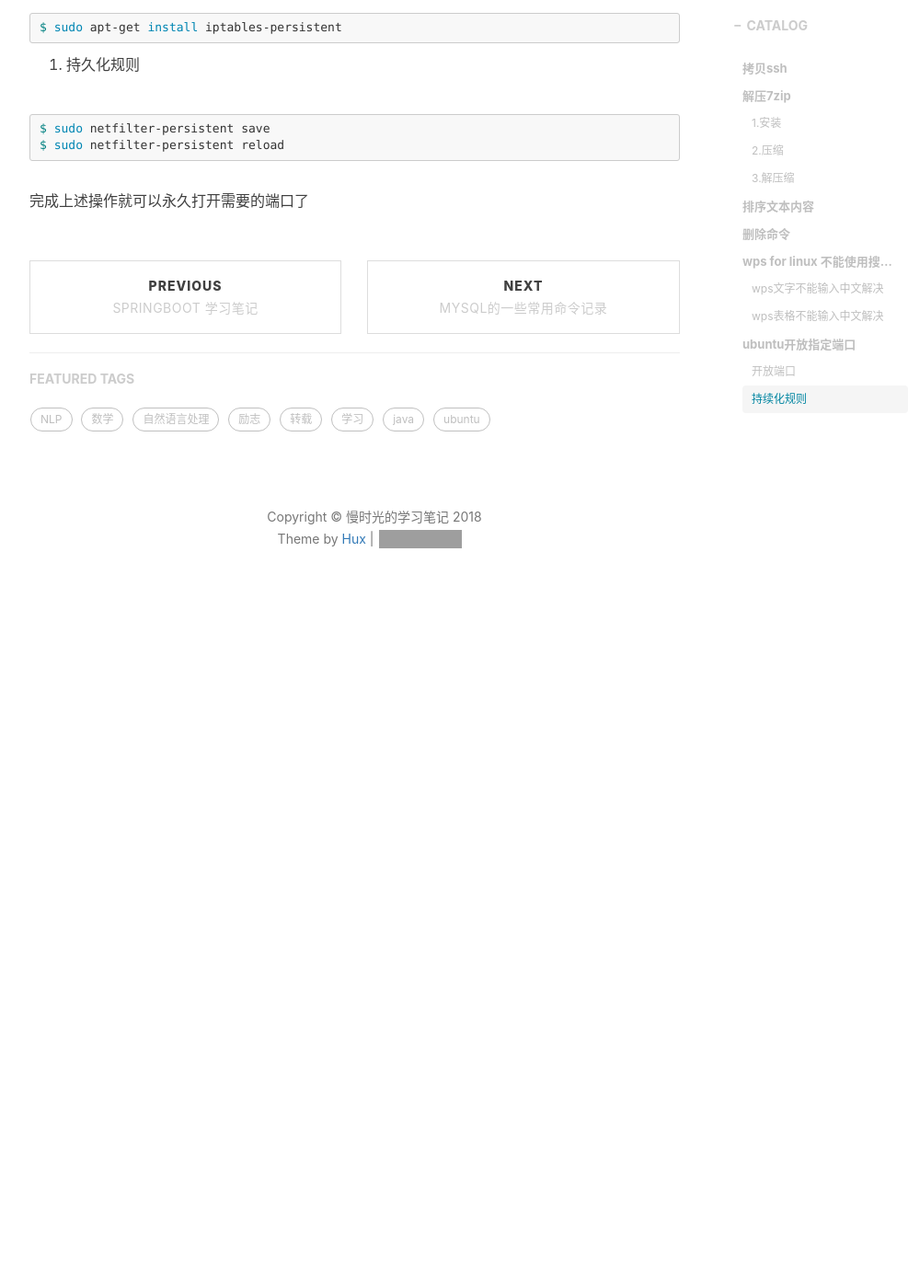
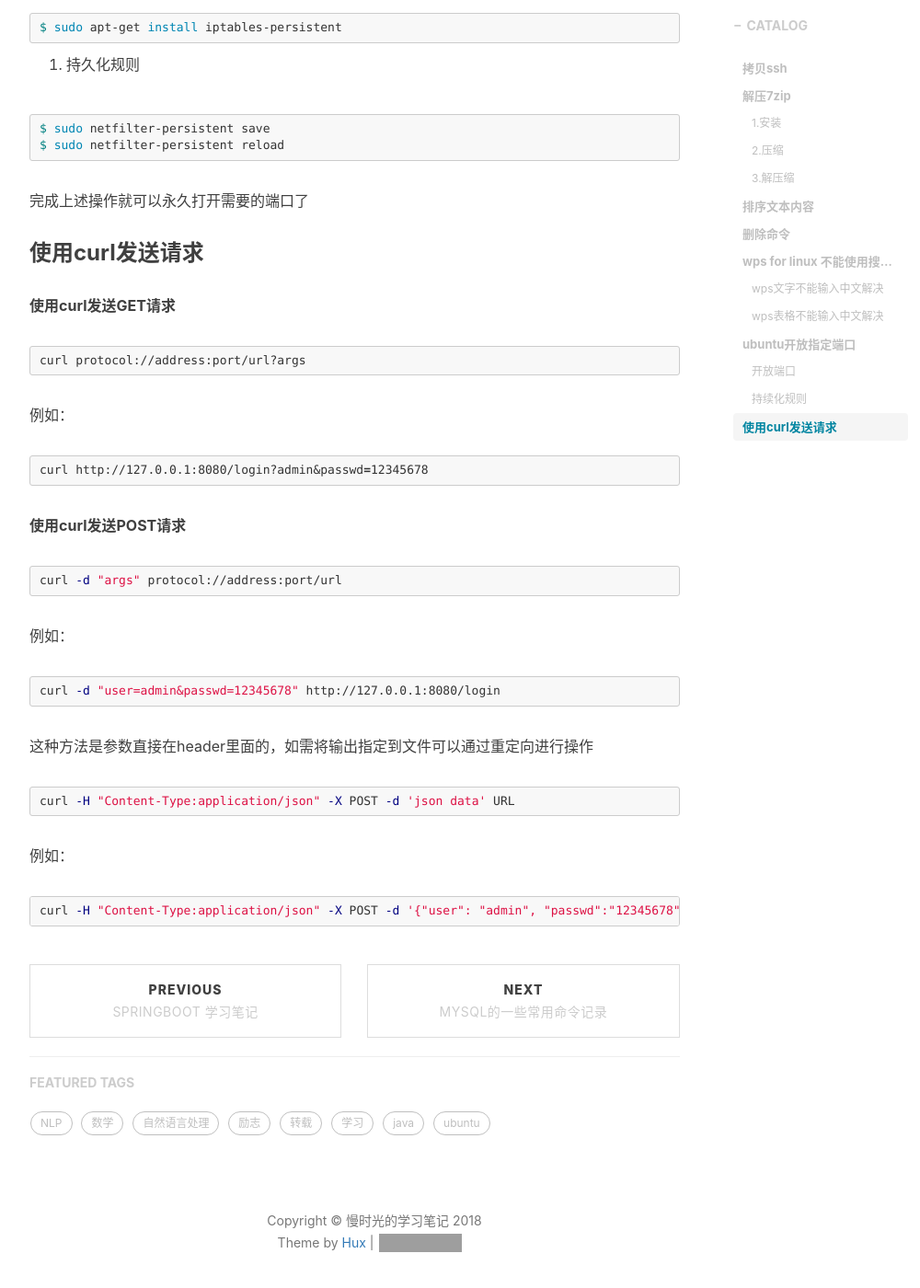
Before and after one commit to msg901216/msg901216.github.io, a Jekyll site: the page built from _posts/2018/linux-sql/2018-12-02-notes-linux.md, in a window 1280 px wide and 1400 px high, scrolled down 2754 px. Shown: the whole window at 92% size, without its empty margins (233-1233 px from the left). Built offline with Jekyll 4.4.1, drawn with Linux system fonts in a browser that asks for light colours; nearby versions of some CDN libraries; comment, search, counter and statistics services are not loaded; before the commit the page ends 3444 px from its top, so only the background shows below that; grey boxes are pictures that could not be loaded.

Commit message:
Update 2018-12-02-notes-linux.md

````diff
--- a/_posts/2018/linux-sql/2018-12-02-notes-linux.md
+++ b/_posts/2018/linux-sql/2018-12-02-notes-linux.md
@@ -140,3 +140,41 @@ $ sudo netfilter-persistent reload
 ```
 
 完成上述操作就可以永久打开需要的端口了
+
+### 使用curl发送请求
+
+**使用curl发送GET请求**
+
+```bash
+curl protocol://address:port/url?args
+```
+
+例如：
+
+```bash
+curl http://127.0.0.1:8080/login?admin&passwd=12345678
+```
+
+**使用curl发送POST请求**
+
+```bash
+curl -d "args" protocol://address:port/url
+```
+
+例如：
+
+```bash
+curl -d "user=admin&passwd=12345678" http://127.0.0.1:8080/login
+```
+
+这种方法是参数直接在header里面的，如需将输出指定到文件可以通过重定向进行操作
+
+```bash
+curl -H "Content-Type:application/json" -X POST -d 'json data' URL
+```
+
+例如：
+
+```bash
+curl -H "Content-Type:application/json" -X POST -d '{"user": "admin", "passwd":"12345678"}' http://127.0.0.1:8000/login
+```
````
